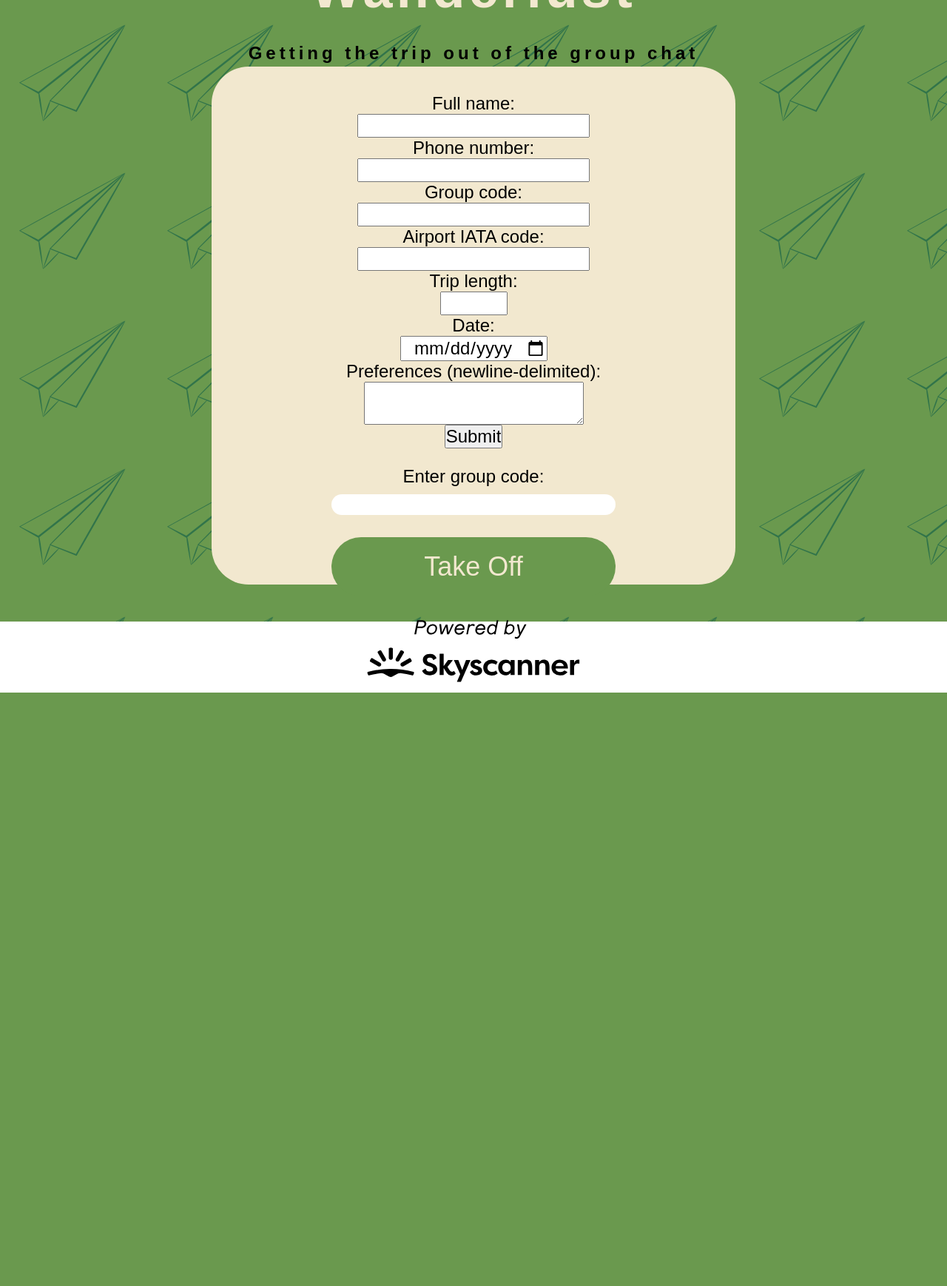
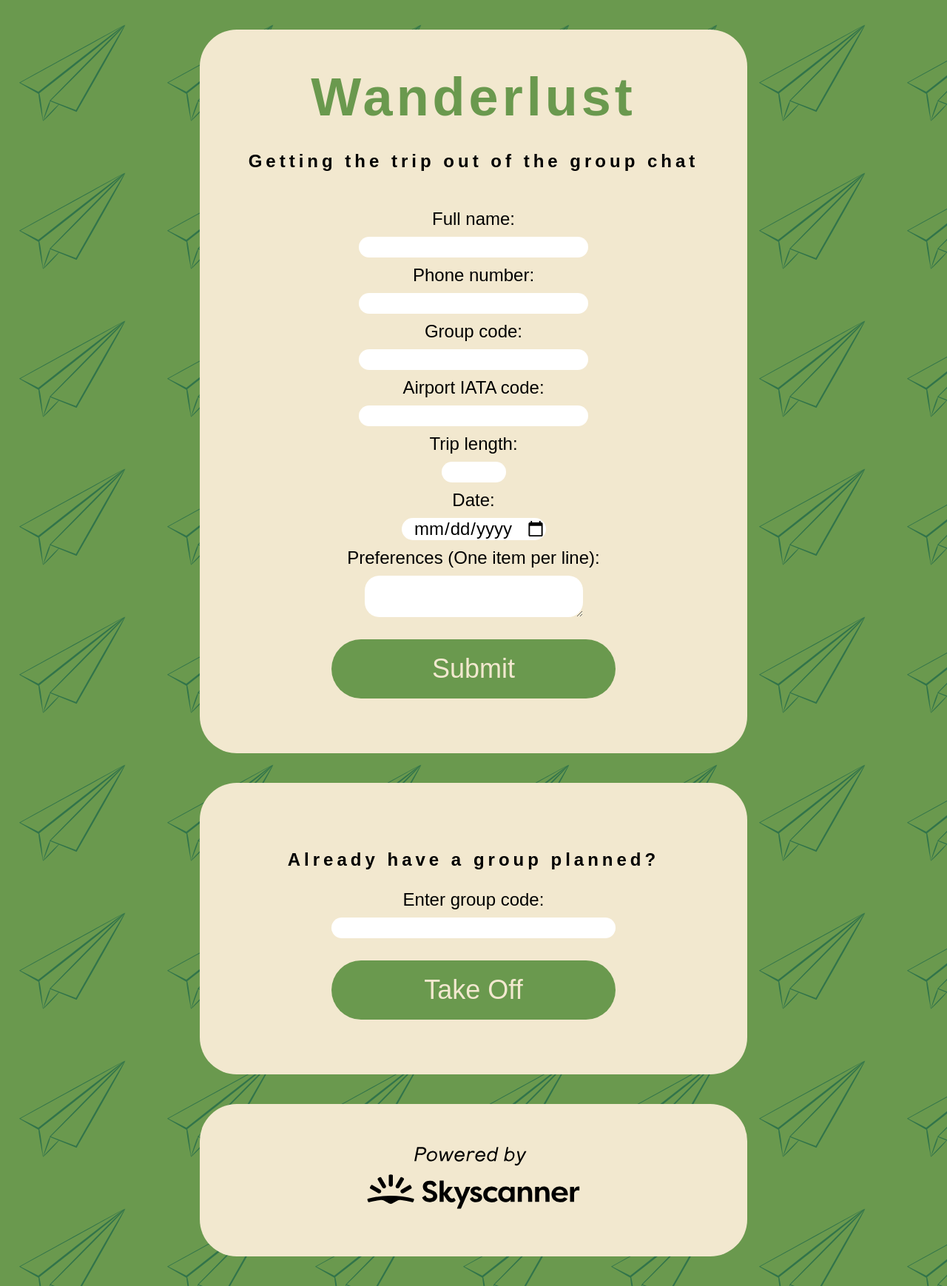
Before and after one commit to thejmfc/hackupc25, a Flask app: page / in a window 1280 px wide. Shown: the whole page at 74% size. Before the commit the page ends 936 px from the top, so only its background shows below. Run offline with Flask 3, Linux system fonts and the light colour scheme; parts of the project's set-up code (start-up, migrations or seed data) failed here and were passed over; some web fonts are replaced.

Commit message:
Debugging changes - remove later

```diff
--- a/main.py
+++ b/main.py
@@ -19,6 +19,7 @@ def index():
 
             personal_data = data[0]
             recommendations = data[1]
+            print(f"Recs: {recommendations}")
 
             flight_details = []
 
@@ -60,6 +61,7 @@ def display_recommendations():
         personal_data = data.get("original_data", {})  # Extract the values
         recommendations = data.get("recommendations", {})
 
+        print(f"Recs display: {recommendations}")
 
         # Handle missing recommendations
         if not recommendations:
--- a/static/styles.css
+++ b/static/styles.css
@@ -29,7 +29,7 @@
   .app-container,
   .response-container {
     background-color: var(--background);
-    max-width: 70dvw;
+    width: 50dvw;
     padding: 50px;
     display: flex;
     border-radius: 50px;
@@ -39,7 +39,7 @@
   }
 
   .app-container {
-    max-height: 600px;
+    margin-bottom: 5dvh;
   }
 
   .response-container {
@@ -81,9 +81,23 @@
     padding-top: 3dvh;
   }
 
-  #label {
+  #form-title {
+    color: var(--primary);
+    font-size: 72px;
+    letter-spacing: 5px;
+    margin-bottom: 2dvh;
+  }
+
+  label {
     display: block;
     padding-bottom: 10px;
+    padding-top: 10px;
+  }
+
+  input, textarea {
+    height: 30%;
+    border-radius: 20px;
+    border: none;
   }
 
   #groupcode {
@@ -94,7 +108,7 @@
   }
 
   /* Button Styles */
-  #submit_button {
+  .submit_button {
     color: var(--background);
     background-color: var(--primary);
     display: flex;
@@ -110,7 +124,7 @@
     transition: 0.3s;
   }
 
-  #submit_button:hover {
+  .submit_button:hover {
     border-radius: 20px;
     cursor: pointer;
     background-color: var(--secondary);
--- a/templates/index.html
+++ b/templates/index.html
@@ -12,7 +12,7 @@
 <body>
     <main>
         <div class="app-container">
-            <h1>Wanderlust</h1>
+            <h1 id="form-title">Wanderlust</h1>
             <h3>Getting the trip out of the group chat</h3>
             <form action="/form" method="POST">
                 <label for="name">Full name:</label>
@@ -33,21 +33,24 @@
                 <label for="date">Date:</label>
                 <input type="date" id="date" name="date" required />
 
-                <label for="prefs">Preferences (newline-delimited):</label>
+                <label for="prefs">Preferences (One item per line):</label>
                 <textarea id="prefs" name="prefs"></textarea>
 
-                <input type="submit" id="submit" value="Submit" />
+                <input type="submit" class="submit_button" value="Submit" />
             </form>
-
+        </div>
+        <div class="app-container">
             <form action="/" method="POST">
+                <h3>Already have a group planned?</h3>
                 <label id="label" for="groupcode">Enter group code:</label>
                 <input type="text" id="groupcode" name="groupcode">
-                <input id="submit_button" type="submit" value="Take Off">
+                <input class="submit_button" type="submit" value="Take Off">
             </form>
+        </div>
+        <div class="app-container">
             <div class="around">
                 <a href="https://www.skyscanner.net/" target="_blank"><img src="{{ url_for('static', filename='stacked--black.svg') }}" alt="Skyscanner Tag"></a>
             </div>
-
         </div>
     </main>
 </body>
```
